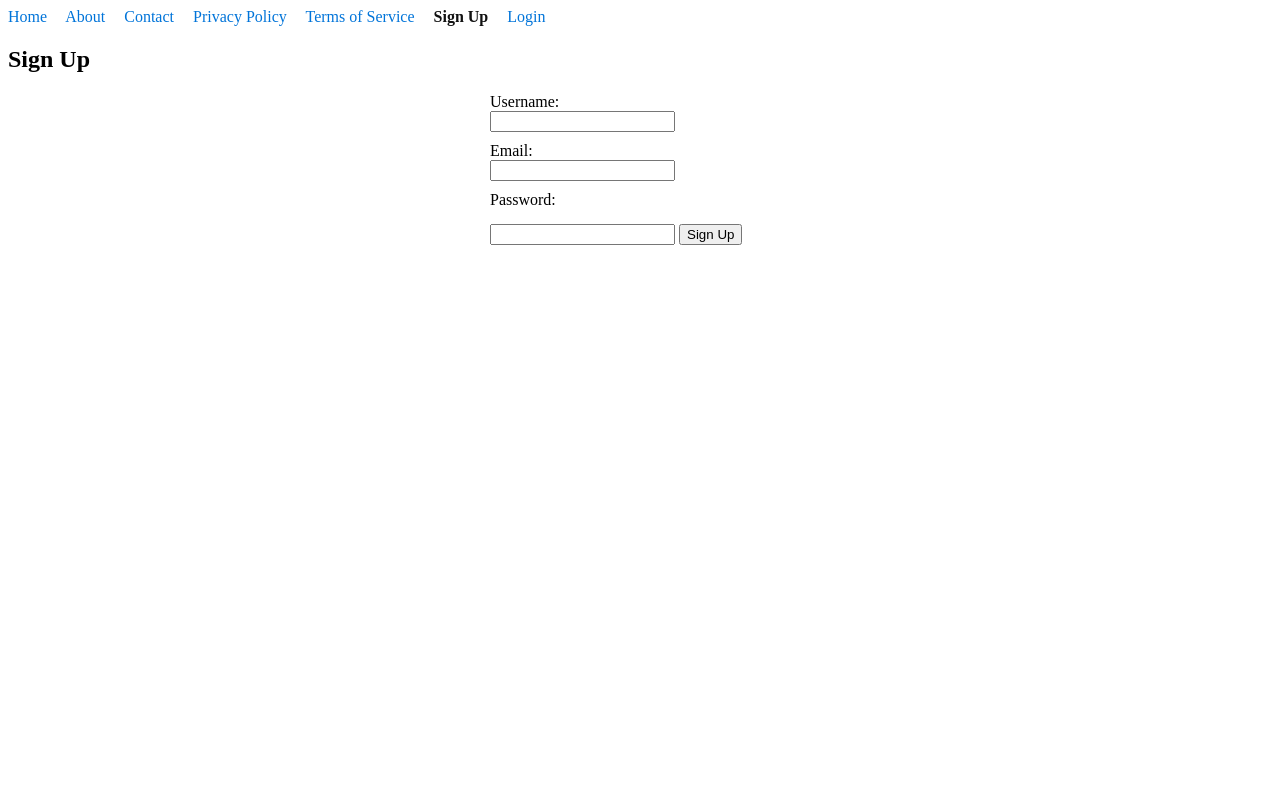
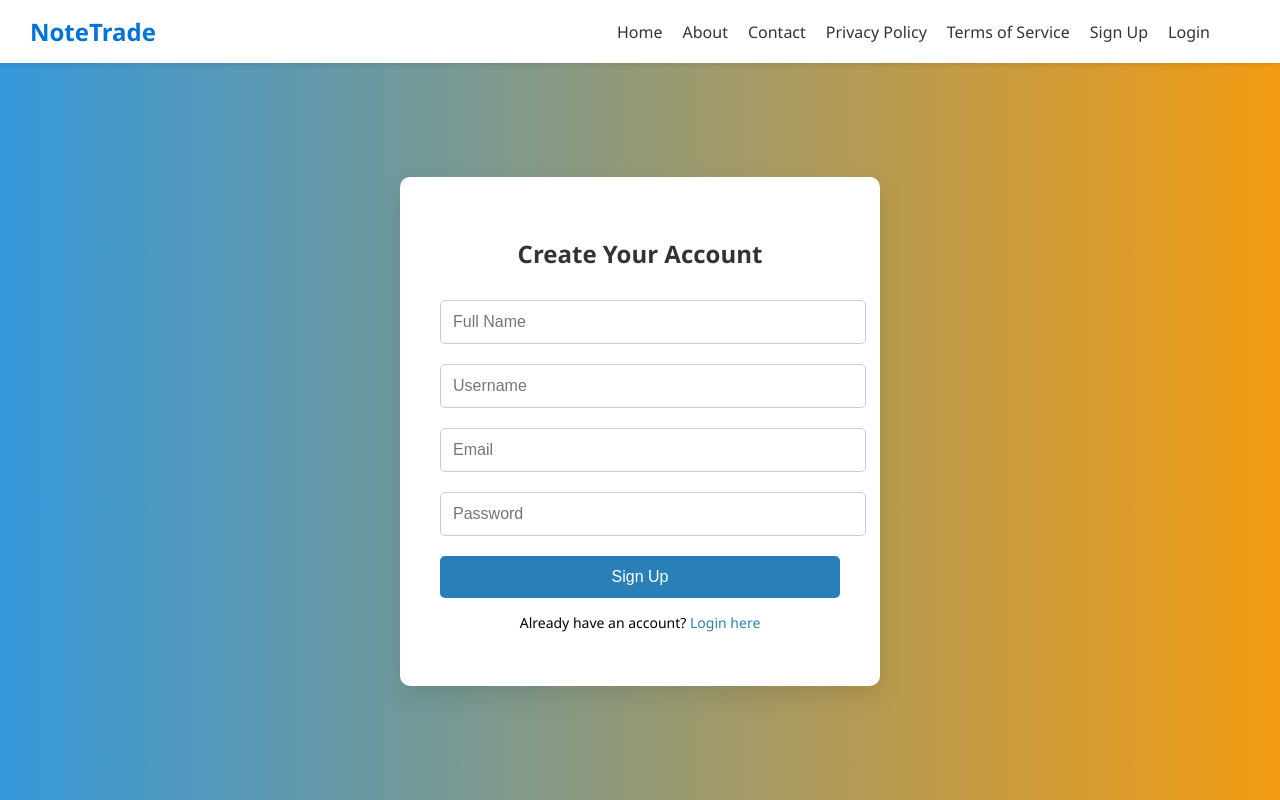
Before and after one commit to anay-tandon/NoteTrade, a FastAPI app: page /signup in a window 1280 px wide. Run offline with FastAPI, Linux system fonts and the light colour scheme.

Commit message:
Finished signup.html css and functionality

```diff
--- a/NoteTrade/app/templates/signup.html
+++ b/NoteTrade/app/templates/signup.html
@@ -1,42 +1,152 @@
 <!DOCTYPE html>
 <html>
 <head>
-    <title>Sign Up</title>
+    <title>Sign Up - NoteTrade</title>
     <style>
-        nav {margin-bottom: 20px;}
-        nav a {margin-right: 15px; text-decoration: none; color: #0074d9;}
-        nav a.active {font-weight: bold; color: #111;}
-        form {max-width: 300px; margin: auto;}
-        label{display: block; margin-top: 10px;}
-        input[type="submit"] {margin-top: 15px;}
-        #signupResult {margin-top: 15px; color: green}
+        body {
+            margin: 0;
+            font-family: 'Segoe UI', sans-serif;
+            background: linear-gradient(to right, #3498db, #f39c12);
+            height: 100vh;
+            display: flex;
+            flex-direction: column;
+        }
+
+        .navbar {
+            display: flex;
+            justify-content: space-between;
+            align-items: center;
+            padding: 15px 30px;
+            background-color: white;
+            box-shadow: 0 2px 5px rgba(0, 0, 0, 0.1);
+        }
+
+        .navbar .logo {
+            font-size: 1.5em;
+            font-weight: bold;
+            color: #0074D9;
+        }
+
+        .navbar ul {
+            list-style: none;
+            display: flex;
+            gap: 20px;
+            margin: 0;
+            padding: 0;
+        }
+
+        .navbar ul li {
+            display: inline;
+        }
+
+        .navbar ul li a {
+            text-decoration: none;
+            color: #333;
+            font-weight: 500;
+        }
+
+        .navbar ul li a:hover {
+            color: #0074D9;
+        }
+
+        .main-content {
+            flex: 1;
+            display: flex;
+            align-items: center;
+            justify-content: center;
+            padding: 20px;
+        }
+
+        .auth-container {
+            background-color: #ffffff;
+            padding: 40px;
+            border-radius: 10px;
+            box-shadow: 0 10px 25px rgba(0, 0, 0, 0.1);
+            width: 100%;
+            max-width: 400px;
+            text-align: center;
+        }
+
+        .auth-container h2 {
+            margin-bottom: 20px;
+            color: #333;
+        }
+
+        .auth-container input {
+            width: 100%;
+            padding: 12px;
+            margin: 10px 0;
+            border-radius: 5px;
+            border: 1px solid #ccc;
+            font-size: 16px;
+        }
+
+        .auth-container button {
+            width: 100%;
+            padding: 12px;
+            background-color: #2980b9;
+            color: white;
+            border: none;
+            font-size: 16px;
+            border-radius: 5px;
+            cursor: pointer;
+            margin-top: 10px;
+            transition: background-color 0.3s ease;
+        }
+
+        .auth-container button:hover {
+            background-color: #1c6ca4;
+        }
+
+        .auth-container p {
+            margin-top: 15px;
+            font-size: 14px;
+        }
+
+        .auth-container a {
+            color: #2980b9;
+            text-decoration: none;
+        }
+
+        .auth-container a:hover {
+            text-decoration: underline;
+        }
+
     </style>
 </head>
 <body>
-    <nav>
-        <a href="/">Home</a>
-        <a href="/about">About</a>
-        <a href="/contact">Contact</a>
-        <a href="/privacy">Privacy Policy</a>
-        <a href="/terms">Terms of Service</a>
-        <a href="/signup" id="signupLink" class="active">Sign Up</a>
-        <a href="/login" id="loginLink">Login</a>
-        <a href="#" id="logoutLink" style="display:none;">Logout</a>
+    <nav class="navbar">
+        <div class="logo">NoteTrade</div>
+        <ul>
+            <li><a href="/">Home</a></li>
+            <li><a href="/about">About</a></li>
+            <li><a href="/contact">Contact</a></li>
+            <li><a href="/privacy">Privacy Policy</a></li>
+            <li><a href="/terms">Terms of Service</a></li>
+            <li><a href="/signup" id="signupLink">Sign Up</a></li>
+            <li><a href="/login" id="loginLink">Login</a></li>
+            <li><a href="#" id="dashboardLink" style="display:none;">My Dashboard</a></li>
+            <li><a href="#" id="logoutLink" style="display:none;">Logout</a></li>
+        </ul>
     </nav>
-    <h2>Sign Up</h2>
-    <form id="signupForm">
-        <label for="username">Username:</label>
-        <input type="text" id="username" name="username" required>
+    <div class="main-content">
+        <div class="auth-container">
+            <h2>Create Your Account</h2>
+            <form id="signupForm">
+                <input type="text" id="fullname" name="fullname" placeholder="Full Name" required>
+                <input type="text" id="username" name="username" placeholder="Username" required>
+                <input type="email" id="email" name="email" placeholder="Email" required>
+                <input type="password" id="password" name="password" placeholder="Password" required>
+                <button type="submit">Sign Up</button>
+                <p>Already have an account? <a href="/login">Login here</a></p>
+            </form>
+        </div>
+    </div>
 
-        <label for="email">Email:</label>
-        <input type="email" id="email" name="email" required>
+    <div id="signupResult"></div>
 
-        <label for="password">Password:</label>
-        <input type="password" id="password" name="password" required>
 
-        <input type="submit" value="Sign Up">
-    </form>
-    <div id="signupResult"></div>
+
     <script>
         // Navbar logic
         function updateNavbar() {
```
Also changed, not shown: NoteTrade/notetrade.db.
